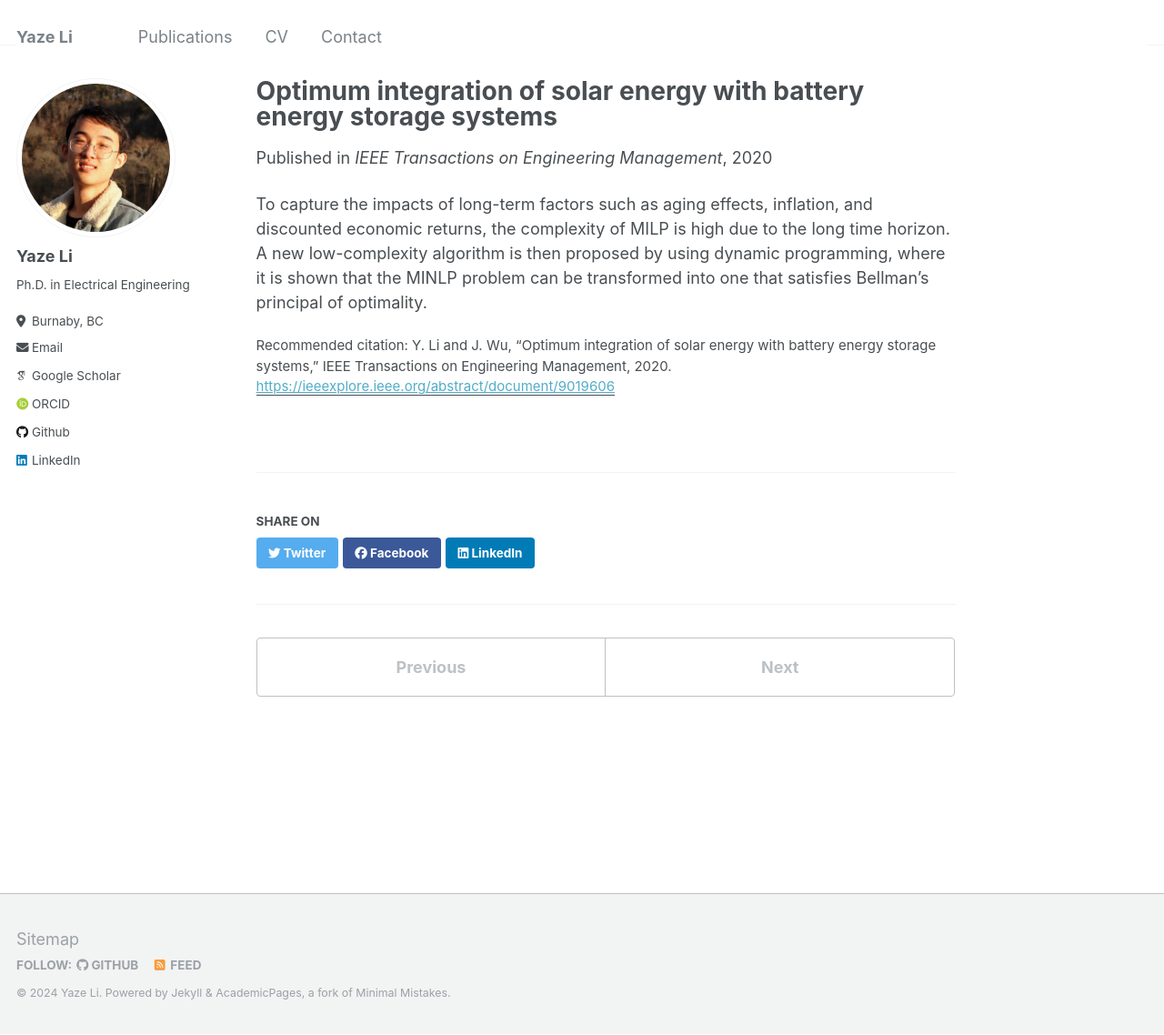
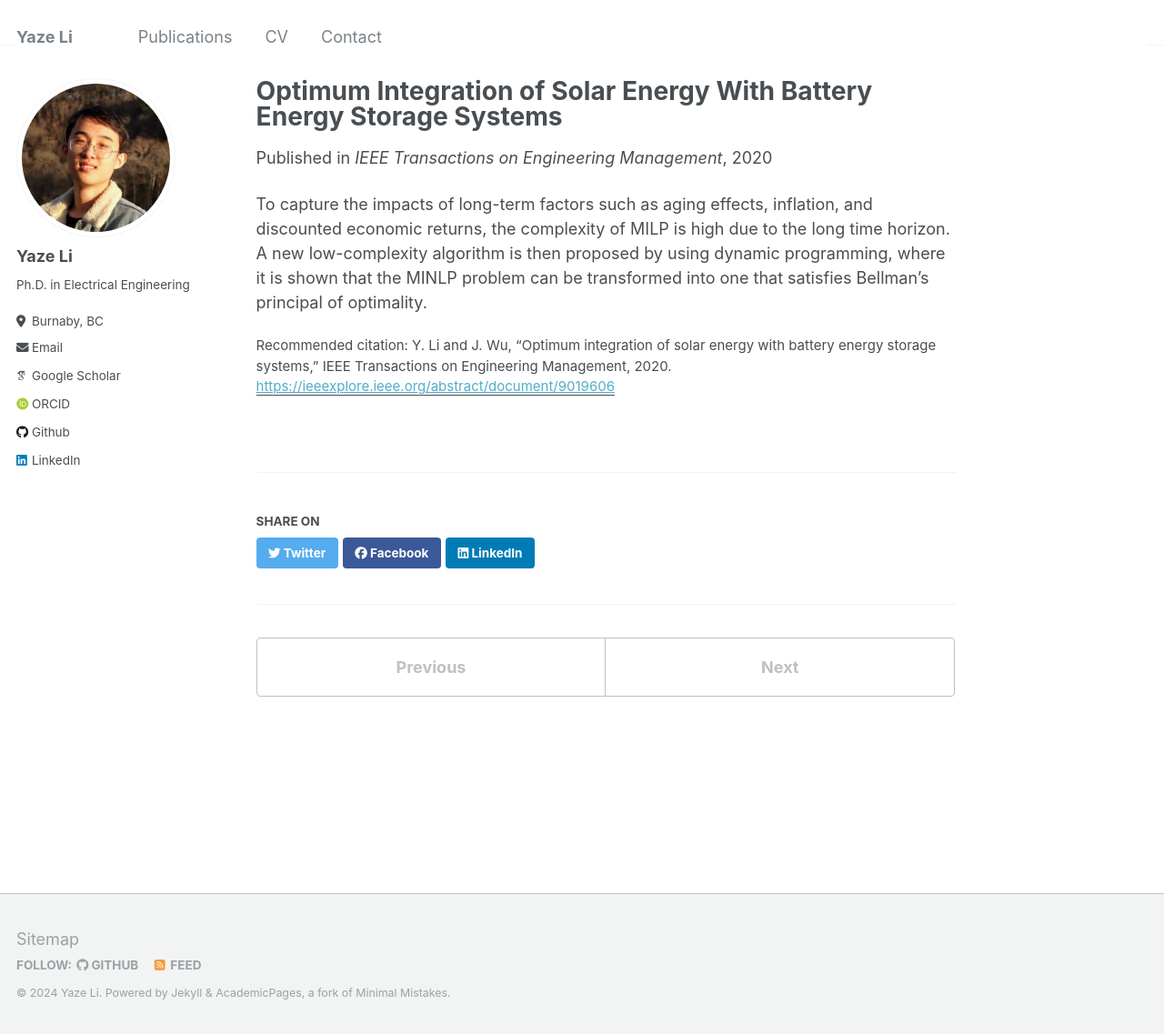
Before and after one commit to Arthurliyaze/Arthurliyaze.github.io, a Jekyll site: the page built from _publications/2020-03-02-tem-optimum-integration.md, in a window 1280 px wide and 1138 px high. Shown: the whole window at 91% size. Built offline with Jekyll 4.4.1, drawn with Linux system fonts in a browser that asks for light colours; some web fonts are replaced.

```diff
--- a/_publications/2020-03-02-tem-optimum-integration.md
+++ b/_publications/2020-03-02-tem-optimum-integration.md
@@ -1,5 +1,5 @@
 ---
-title: "Optimum integration of solar energy with battery energy storage systems"
+title: "Optimum Integration of Solar Energy With Battery Energy Storage Systems"
 collection: publications
 permalink: /publication/2020-03-02-tem-optimum-integration
 excerpt: 'The entire life cycles of solar panels and BESS of the order of ten years or longer, makes the complexity of MILP
```
